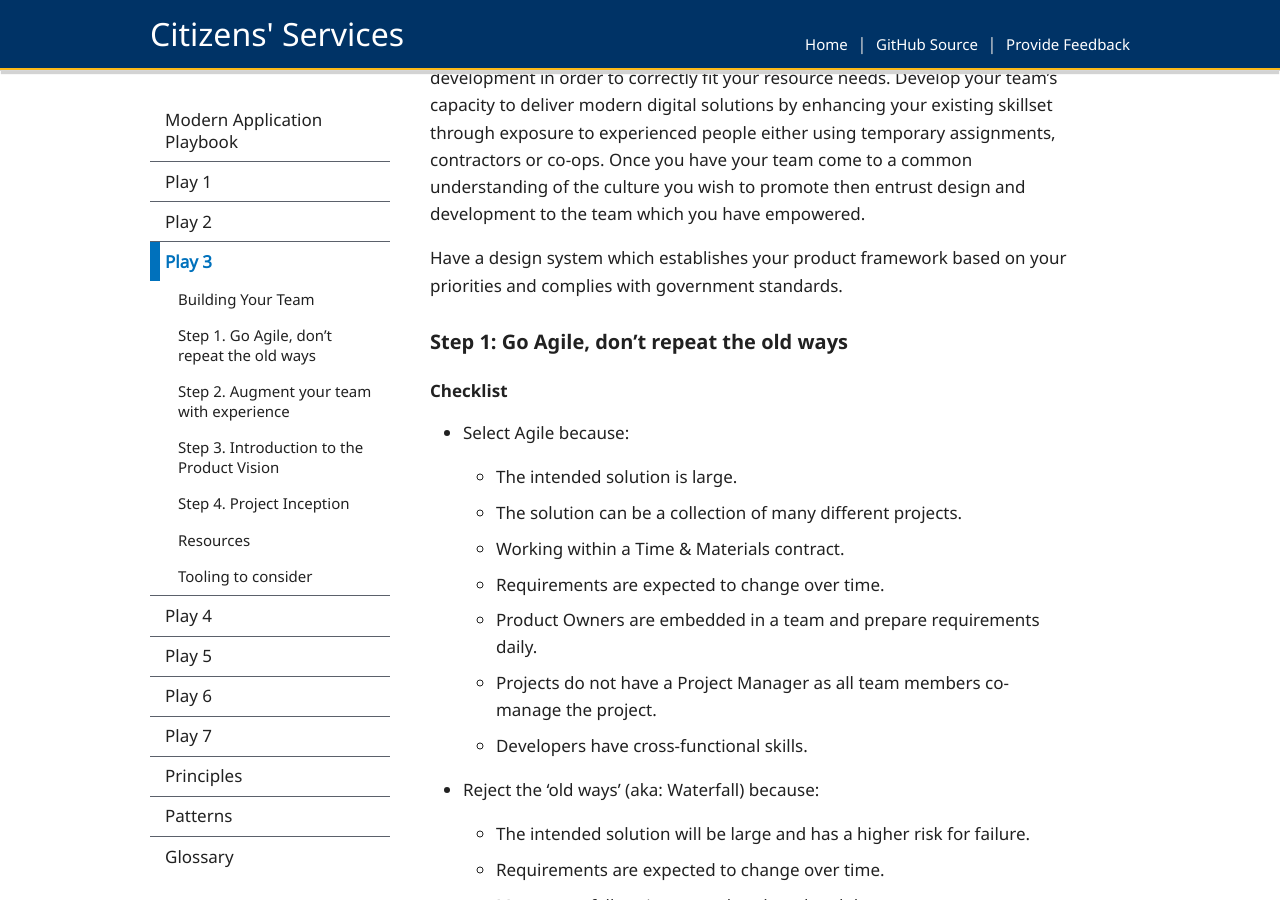
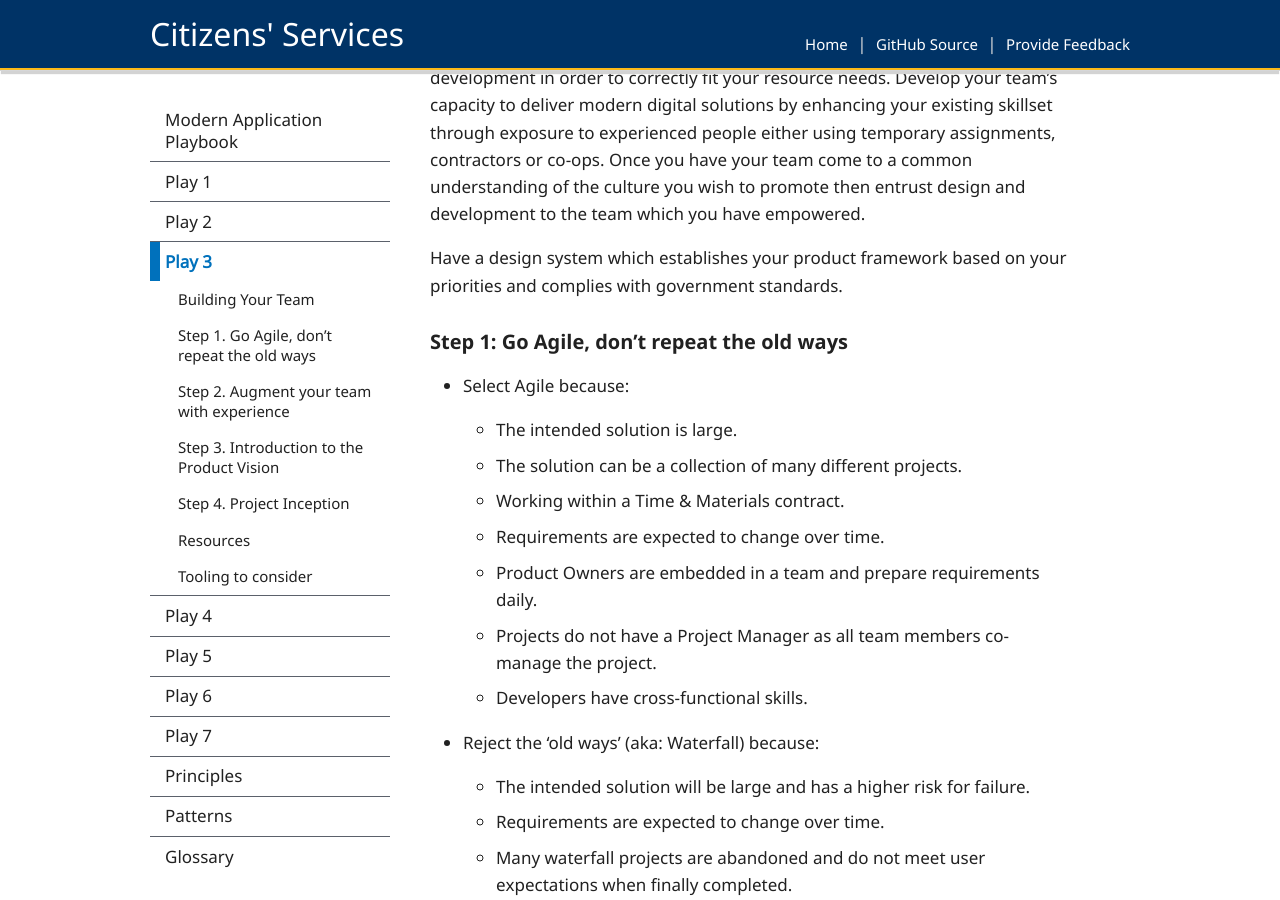
Before and after one commit to HeatherRemacle/exchangelabops, a Jekyll site: the page built from plays/play3.md, in a window 1280 px wide and 900 px high, scrolled down 346 px. Built offline with Jekyll 4.4.1, drawn with Linux system fonts in a browser that asks for light colours; some of the changed text lies outside the part shown.

Commit message:
Remove Checklist from plays

```diff
--- a/plays/play3.md
+++ b/plays/play3.md
@@ -26,7 +26,6 @@ Project success is never guaranteed. Determine your approach to product developm
 Have a design system which establishes your product framework based on your priorities and complies with government standards.
 
 ### Step 1: Go Agile, don’t repeat the old ways
-#### Checklist
 - Select Agile because:
   - The intended solution is large.
   - The solution can be a collection of many different projects.
@@ -41,7 +40,6 @@ Have a design system which establishes your product framework based on your prio
   - Many waterfall projects are abandoned and do not meet user expectations when finally completed.
 
 ### Step 2: Augment your team with experience
-#### Checklist
 - Identify the roles your project needs.
   - Build up your team's capacity by bringing in resources that are seasoned professionals.
   - Work with the procurement team to understand how to evaluate proposals.
@@ -51,7 +49,6 @@ Have a design system which establishes your product framework based on your prio
 - Consider the [Sprint with Us](https://digital.gov.bc.ca/marketplace/learn-more/sprint-with-us) and [Code With Us](https://engage.gov.bc.ca/data/2017/01/03/building-community-code-with-us/procurement) mechanisms that allows the Government of B.C. to procure Agile software development teams.
 
 ### Step 3: Introduction to the Product Vision
-#### Checklist
 - Review the project team membership identify responsibilities.
   - Product Owner, Scrum Master, Developers, Testers.
 - Specify the approval process for signing off deliverables.
@@ -63,7 +60,6 @@ Have a design system which establishes your product framework based on your prio
 - Formulate the Project Inception Agenda.
 
 ### Step 4: Project Inception
-#### Checklist
 - Identify the Scrum Master and Product Owner.
 - Have a team agreement session, identify the [team’s values](http://www.andycleff.com/2015/08/agile-best-practices-values-principles-virtues/#:~:text=Agile%20Values&text=Individuals%20and%20interactions%20over%20processes,change%20over%20following%20a%20plan). Display prominently.
 - [Establish your team agreement](https://shift.newco.co/2017/07/23/team-working-agreements-the-why-what-and-how/#:~:text=Why%20is%20it%20important%3F,together%20to%20produce%20great%20results.).
@@ -79,10 +75,10 @@ Have a design system which establishes your product framework based on your prio
 - Publish your Sprint calendar, key project dates, and team resource vacations.
 - Work in the open. Deliver often. Increment continuously.
 
-#### Resources
+### Resources
 Adopt a set of [Digital Principles and Standards such as these](https://canada-ca.github.io/digital-playbook-guide-numerique/views-vues/single-page-seule/en/digital-standards.html). The [Government of Canada Digital Playbook](https://canada-ca.github.io/digital-playbook-guide-numerique/views-vues/agile/en/agile-use-when.html) has a useful tool to help determine if ‘Agile’ is right for your project. For more information on the [BCDevExchange](https://bcdevexchange.org/) approach to agile consult the [DevHub](https://devhub-static-test-devhub-test.pathfinder.gov.bc.ca/Agile-Delivery-Process/Agile-Delivery-Process). The [US Digital Playbook](https://playbook.cio.gov/#play4) describes the benefits of adopting an incremental agile approach to digital project development.
 
-#### Tooling to consider
+### Tooling to consider
 Broad examples include:
 - Kanban board
 - Task assignment system (Jira)
```
Also changed, not shown: plays/play1.md (+0 -3 lines), plays/play2.md (+0 -4 lines), plays/play4.md (+0 -1 lines).
